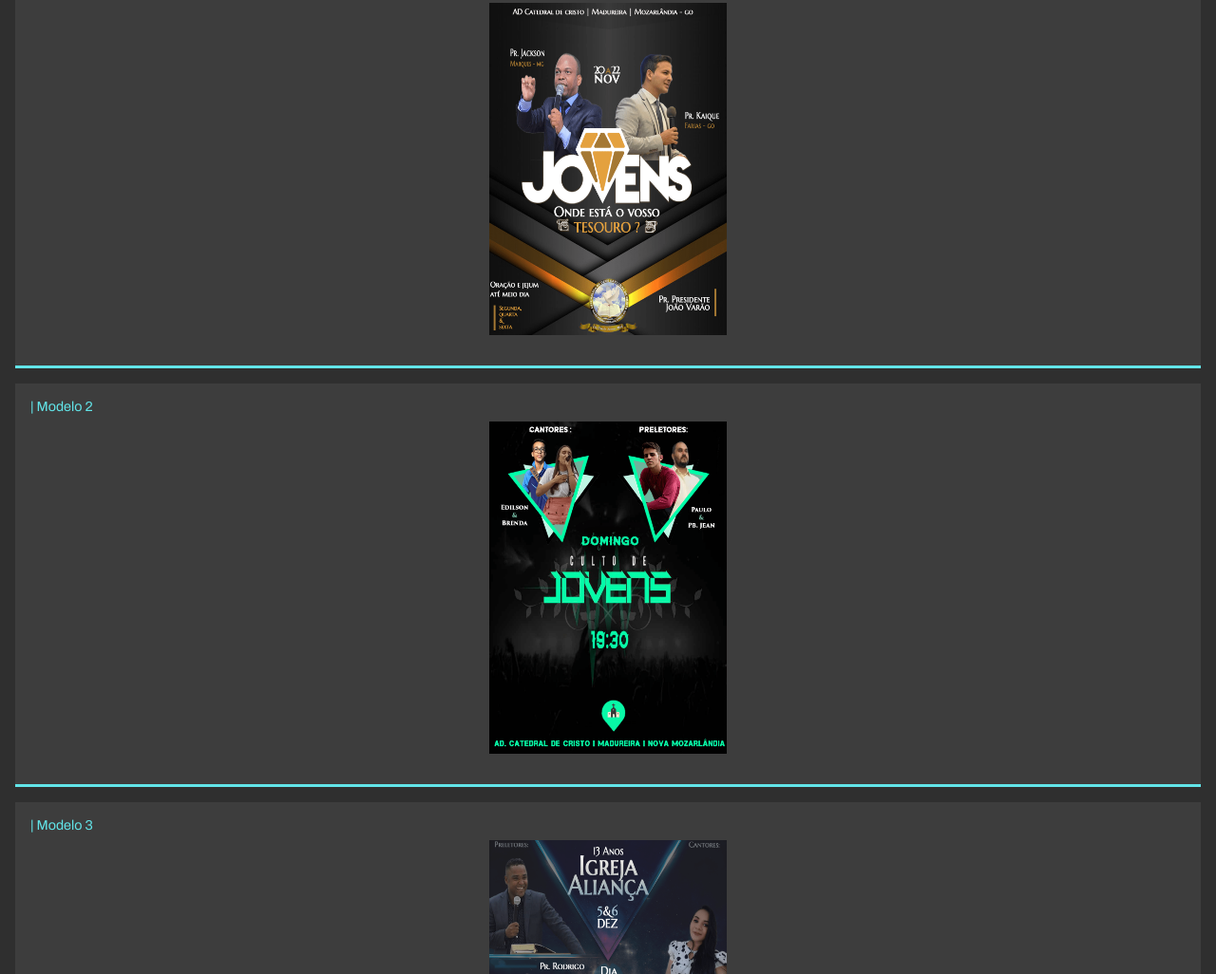
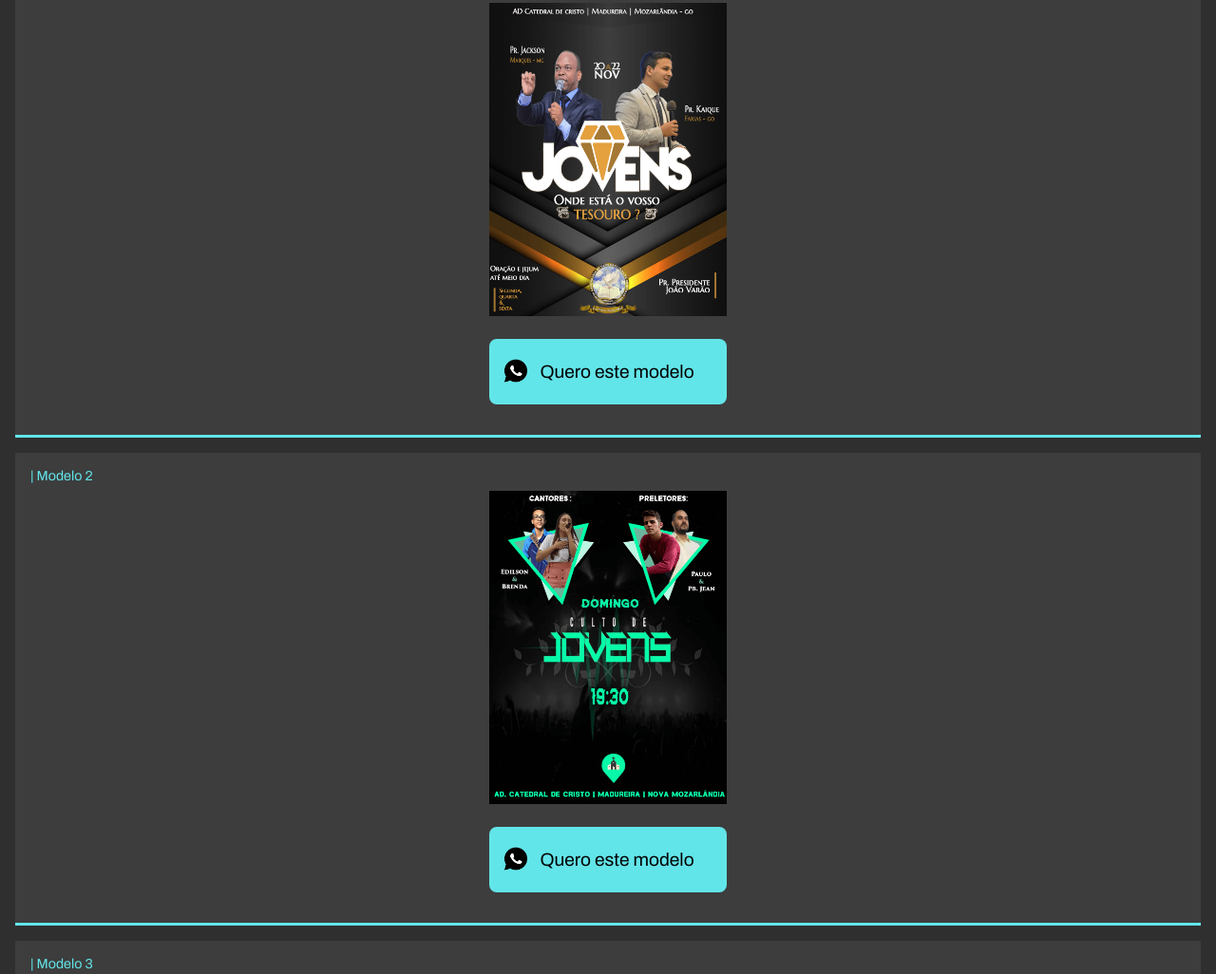
Before and after one commit to DEVitor-Gabriel/DEVitor-Gabriel.github.io, a plain HTML site: page Site/cartazes.html in a window 1280 px wide. Shown: the part 161-1187 px from the top of the page at 95% size. Drawn offline with Linux system fonts and the light colour scheme; a web font is replaced by a local one.

Commit message:
Add files via upload

```diff
--- a/Site/cartazes.html
+++ b/Site/cartazes.html
@@ -31,9 +31,13 @@
         <h1>| Modelo 1 </h1>
         <div class="class-content">
             <img src="img/cartazes/Jovens Fortes-min.png" alt="">
-            <h2>
-
-            </h2>
+            <div class="buttom">
+                <img src="img/logo whatsap black.png" alt="">
+                <a href="https://api.whatsapp.com/send?1=pt_BR&phone=+5562991607271&text=Olá,%20dos%20cartazes%20gostaria%20do%20Modelo 1"
+                target="_blank" class="primary-button" type="button">
+                    Quero este modelo
+                </a>
+            </div>
         </div>
 
     </section>
@@ -42,9 +46,13 @@
         <h1>| Modelo 2 </h1>
         <div class="class-content">
             <img src="img/cartazes/Culto jovem NM-min.png" alt="">
-            <h2>
-
-            </h2>
+            <div class="buttom">
+                <img src="img/logo whatsap black.png" alt="">
+                <a href="https://api.whatsapp.com/send?1=pt_BR&phone=+5562991607271&text=Olá,%20dos%20cartazes%20gostaria%20do%20Modelo 2"
+                target="_blank" class="primary-button" type="button">
+                    Quero este modelo
+                </a>
+            </div>
         </div>
 
     </section>
@@ -53,9 +61,13 @@
         <h1>| Modelo 3 </h1>
         <div class="class-content">
             <img src="img/cartazes/alianca-min.png" alt="">
-            <h2>
-
-            </h2>
+            <div class="buttom">
+                <img src="img/logo whatsap black.png" alt="">
+                <a href="https://api.whatsapp.com/send?1=pt_BR&phone=+5562991607271&text=Olá,%20dos%20cartazes%20gostaria%20do%20Modelo 3"
+                target="_blank" class="primary-button" type="button">
+                    Quero este modelo
+                </a>
+            </div>
         </div>
 
     </section>
@@ -64,9 +76,13 @@
         <h1>| Modelo 4 </h1>
         <div class="class-content">
             <img src="img/cartazes/country-min.png" alt="">
-            <h2>
-
-            </h2>
+            <div class="buttom">
+                <img src="img/logo whatsap black.png" alt="">
+                <a href="https://api.whatsapp.com/send?1=pt_BR&phone=+5562991607271&text=Olá,%20dos%20cartazes%20gostaria%20do%20Modelo 4"
+                target="_blank" class="primary-button" type="button">
+                    Quero este modelo
+                </a>
+            </div>
         </div>
 
     </section>
@@ -75,9 +91,13 @@
         <h1>| Modelo 5 </h1>
         <div class="class-content">
             <img src="img/cartazes/Igor-min.png" alt="">
-            <h2>
-
-            </h2>
+            <div class="buttom">
+                <img src="img/logo whatsap black.png" alt="">
+                <a href="https://api.whatsapp.com/send?1=pt_BR&phone=+5562991607271&text=Olá,%20dos%20cartazes%20gostaria%20do%20Modelo 5"
+                target="_blank" class="primary-button" type="button">
+                    Quero este modelo
+                </a>
+            </div>
         </div>
 
     </section>
@@ -86,9 +106,13 @@
         <h1>| Modelo 6 </h1>
         <div class="class-content">
             <img src="img/cartazes/posse-min.png" alt="">
-            <h2>
-
-            </h2>
+            <div class="buttom">
+                <img src="img/logo whatsap black.png" alt="">
+                <a href="https://api.whatsapp.com/send?1=pt_BR&phone=+5562991607271&text=Olá,%20dos%20cartazes%20gostaria%20do%20Modelo 6"
+                target="_blank" class="primary-button" type="button">
+                    Quero este modelo
+                </a>
+            </div>
         </div>
 
     </section>
@@ -97,9 +121,13 @@
         <h1>| Modelo 7 </h1>
         <div class="class-content">
             <img src="img/cartazes/libertacao-min.png" alt="">
-            <h2>
-
-            </h2>
+            <div class="buttom">
+                <img src="img/logo whatsap black.png" alt="">
+                <a href="https://api.whatsapp.com/send?1=pt_BR&phone=+5562991607271&text=Olá,%20dos%20cartazes%20gostaria%20do%20Modelo 7"
+                target="_blank" class="primary-button" type="button">
+                    Quero este modelo
+                </a>
+            </div>
         </div>
 
     </section>
--- a/Site/styles/cartazes.css
+++ b/Site/styles/cartazes.css
@@ -15,12 +15,45 @@ section{
 
 section img {
     width: 250px;
-    height: 350px;
+    height: 330px;
 }
 
 section .class-content {
-    display: flex;
+    display: grid;
     align-items: center;
     justify-content: center;
     padding: 0rem;
+    text-align: center;
 }
+
+section .class-content .buttom {
+
+    display: flex;
+    align-items: center;
+
+    justify-content: center;
+    background-color: #62e5e9;
+    margin-top: 1.5rem;
+
+    border: none;
+    border-radius: 0.5rem;
+
+
+}
+.buttom img {
+    height: 35px;
+    width: 35px;
+}
+
+.buttom a{
+    font-family: Archivo;
+    font-weight: 500;
+    font-size: 1.2rem;
+    color: black;
+
+    padding: 1.5rem;
+    padding-left: 0.5rem;
+
+    text-decoration: none;
+    outline: 0;
+}
--- a/Site/styles/videos.css
+++ b/Site/styles/videos.css
@@ -13,14 +13,46 @@ section{
 
 }
 
-section video {
-    width: 320px;
-    height: 240px;
+section iframe {
+    width: 85vw;
+    height: 250px;
 }
 
 section .class-content {
+    display: grid;
+    align-items: center;
+    justify-content: center;
+    padding: 0rem;
+    text-align: center;
+}
+
+section .class-content .buttom {
+
     display: flex;
     align-items: center;
     justify-content: center;
-    padding: 0rem;
+    background-color: #62e5e9;
+    margin-top: 1rem;
+
+    border: none;
+    border-radius: 0.5rem;
+
+
 }
+.buttom img {
+    height: 35px;
+    width: 35px;
+    margin-right: 0.5rem;
+}
+
+.buttom a{
+    font-family: Archivo;
+    font-weight: 500;
+    font-size: 1.2rem;
+    color: black;
+
+    padding: 1.2rem;
+
+    text-decoration: none;
+    outline: 0;
+}
```
Also changed, not shown: Site/home.html (+3 -4 lines), Site/videos.html (+21 -0 lines), Site/img/logo whatsap black.png (added).
